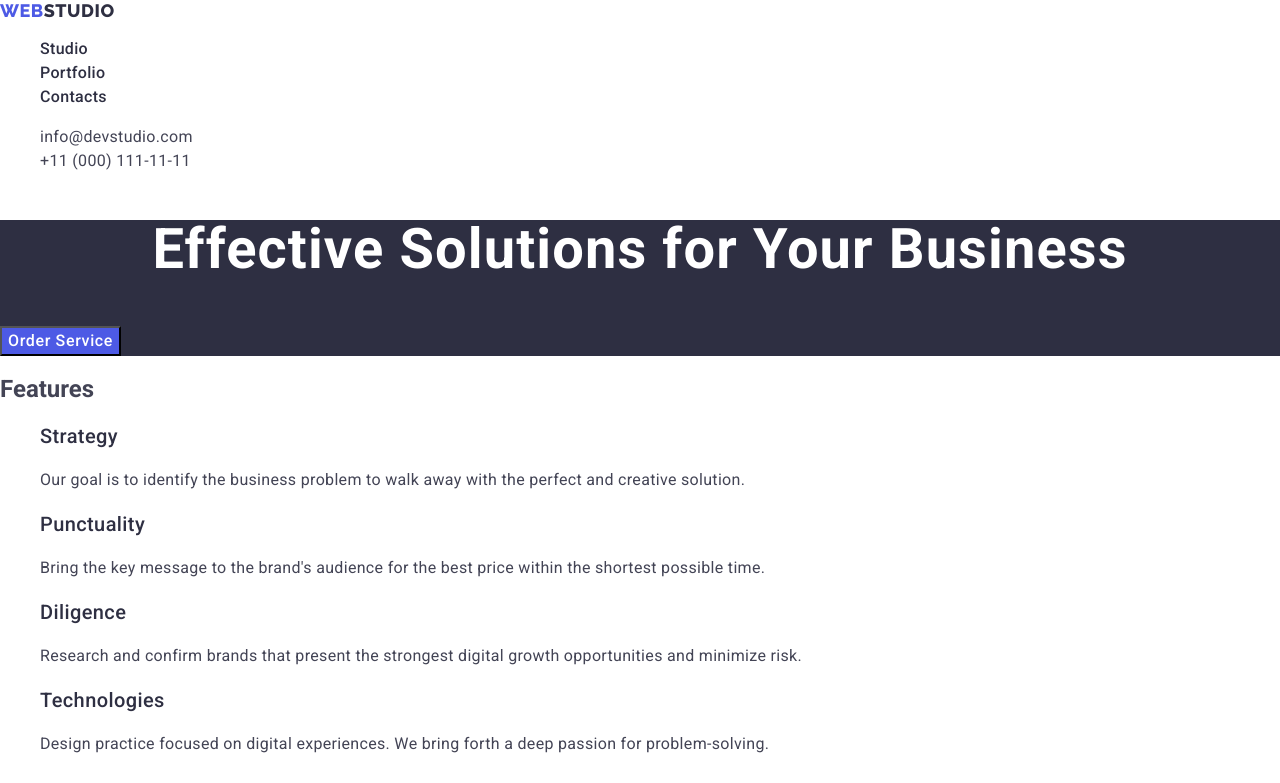
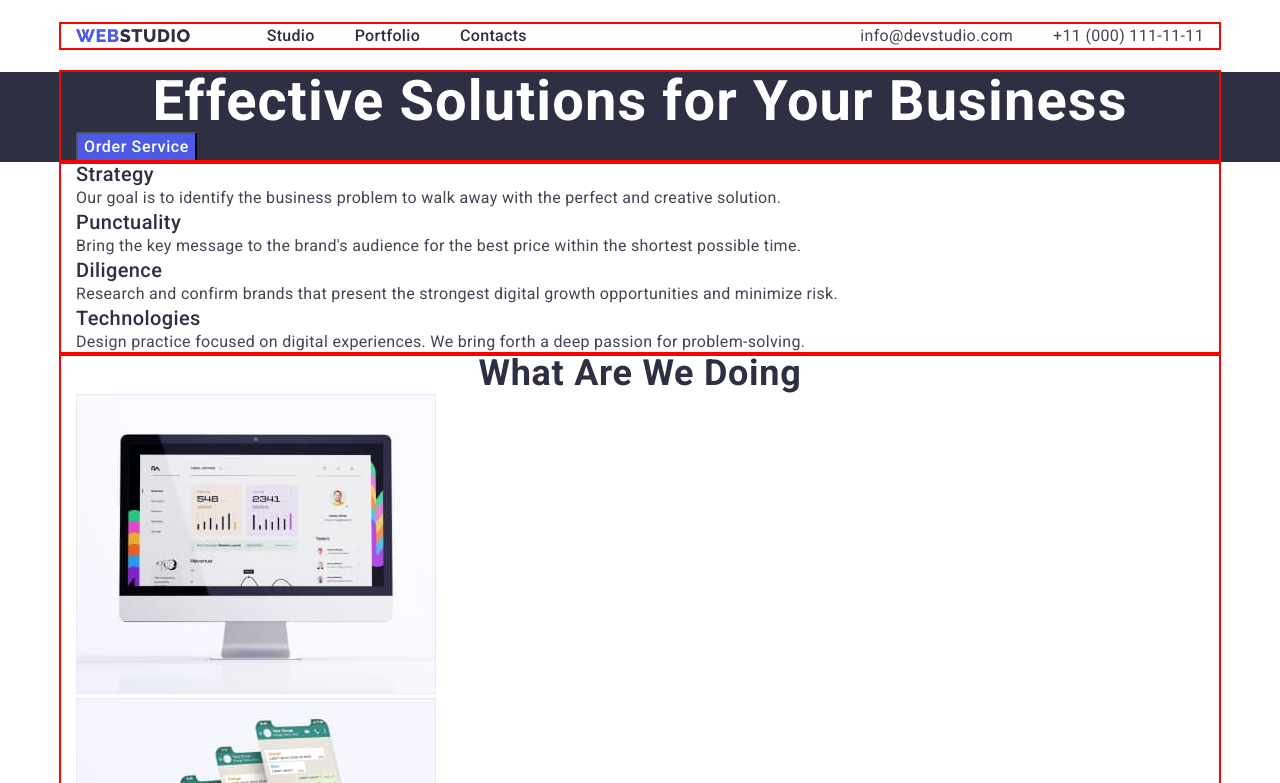
Before and after one commit to rostifaner/goit-markup-hw-03, a plain HTML site: page index.html in a window 1280 px wide. Shown: the top 783 px of the page. Drawn offline with nearby package versions, Linux system fonts and the light colour scheme.

Commit message:
Update hw

```diff
--- a/css/styles.css
+++ b/css/styles.css
@@ -7,10 +7,50 @@
   --cloud: #f4f4fd;
 }
 
+h1,
+h2,
+h3,
+h4,
+h5,
+h6,
+p {
+  margin-top: 0;
+  margin-bottom: 0;
+}
+
+ul,
+ol {
+  margin-top: 0;
+  margin-bottom: 0;
+  padding-left: 0;
+}
+
 body {
   font-family: Roboto, sans-serif;
   background-color: var(--white);
   color: var(--slate);
+}
+
+.visually-hidden {
+  position: absolute;
+  width: 1px;
+  height: 1px;
+  margin: -1px;
+  border: 0;
+  padding: 0;
+  white-space: nowrap;
+  clip-path: inset(100%);
+  clip: rect(0 0 0 0);
+  overflow: hidden;
+}
+
+.container {
+  max-width: 1158px;
+  width: 100%;
+  padding-right: 15px;
+  padding-left: 15px;
+  margin: 0 auto;
+  outline: 2px solid red;
 }
 
 .list {
@@ -19,6 +59,10 @@ body {
 
 .link {
   text-decoration: none;
+}
+
+.header {
+  padding: 24px 0;
 }
 
 .logo {
@@ -35,7 +79,28 @@ body {
   color: var(--navyblue);
 }
 
-.main-nav {
+.header .container {
+  display: flex;
+}
+
+.header-nav {
+  display: flex;
+  align-items: center;
+  margin-right: auto;
+}
+
+.menu-list {
+  display: flex;
+  gap: 40px;
+  margin-left: 76px;
+}
+
+.address-list {
+  display: flex;
+  gap: 40px;
+}
+
+.menu-item {
   font-size: 16px;
   font-weight: 500;
   line-height: 1.5;
@@ -43,8 +108,8 @@ body {
   color: var(--navyblue);
 }
 
-.main-nav:hover,
-.main-nav:focus {
+.menu-item:hover,
+.menu-item:focus {
   color: var(--secondary-state);
 }
 
@@ -67,6 +132,9 @@ body {
 
 .main-section {
   background-color: var(--navyblue);
+}
+
+.main-section .container {
 }
 
 .main-title {
--- a/index.html
+++ b/index.html
@@ -12,27 +12,31 @@
     />
     <link
       rel="stylesheet"
-      href="https://cdn.jsdelivr.net/npm/modern-normalize@1.1.0/modern-normalize.min.css"
+      href="https://cdnjs.cloudflare.com/ajax/libs/modern-normalize/2.0.0/modern-normalize.min.css"
+      integrity="sha512-4xo8blKMVCiXpTaLzQSLSw3KFOVPWhm/TRtuPVc4WG6kUgjH6J03IBuG7JZPkcWMxJ5huwaBpOpnwYElP/m6wg=="
+      crossorigin="anonymous"
+      referrerpolicy="no-referrer"
     />
     <link rel="stylesheet" href="./css/styles.css" />
   </head>
 
   <body>
-    <header>
-      <nav>
+    <header class="header">
+      <div class="container">
+        <nav class="header-nav">
           <a class="logo link" href="./index.html"
             >Web<span class="logo-studio">Studio</span></a
           >
-        <ul class="list">
-          <li><a class="main-nav link" href="./index.html">Studio</a></li>
+          <ul class="menu-list list">
+            <li><a class="menu-item link" href="./index.html">Studio</a></li>
             <li>
-            <a class="main-nav link" href="./portfolio.html">Portfolio</a>
+              <a class="menu-item link" href="./portfolio.html">Portfolio</a>
             </li>
-          <li><a class="main-nav link" href="">Contacts</a></li>
+            <li><a class="menu-item link" href="">Contacts</a></li>
           </ul>
         </nav>
         <address class="address-link">
-        <ul class="list">
+          <ul class="address-list list">
             <li>
               <a class="link-address link" href="mailto:info@devstudio.com"
                 >info@devstudio.com</a
@@ -45,21 +49,25 @@
             </li>
           </ul>
         </address>
+      </div>
     </header>
 
     <main>
       <section class="main-section">
+        <div class="container">
           <h1 class="main-title">Effective Solutions for Your Business</h1>
           <button class="main-button" type="button">Order Service</button>
+        </div>
       </section>
       <section>
-        <h2>Features</h2>
+        <div class="container">
+          <h2 class="visually-hidden">Features</h2>
           <ul class="list">
             <li>
               <h3 class="third-title">Strategy</h3>
               <p class="description">
-              Our goal is to identify the business problem to walk away with the
-              perfect and creative solution.
+                Our goal is to identify the business problem to walk away with
+                the perfect and creative solution.
               </p>
             </li>
 
@@ -87,8 +95,10 @@
               </p>
             </li>
           </ul>
+        </div>
       </section>
       <section>
+        <div class="container">
           <h2 class="second-title">What are we doing</h2>
 
           <ul class="list">
@@ -119,8 +129,10 @@
               />
             </li>
           </ul>
+        </div>
       </section>
       <section class="team-section">
+        <div class="container">
           <h2 class="second-title">Our Team</h2>
 
           <ul class="list">
@@ -168,6 +180,7 @@
               <p class="description">UI Designer</p>
             </li>
           </ul>
+        </div>
       </section>
     </main>
     <footer class="footer-section">
```
Also changed, not shown: portfolio.html (+9 -7 lines). Lines whose indentation alone changed are shown as unchanged.
